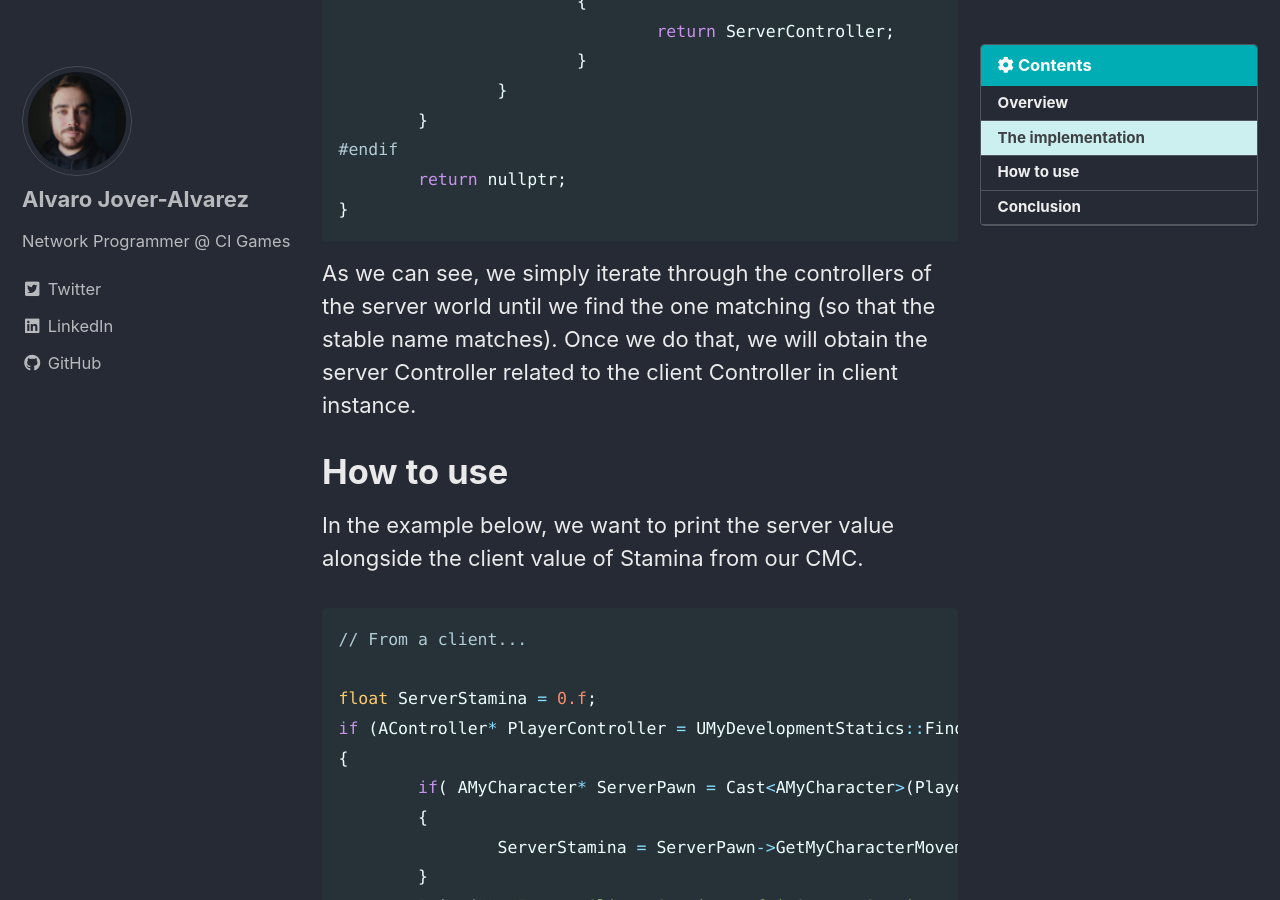
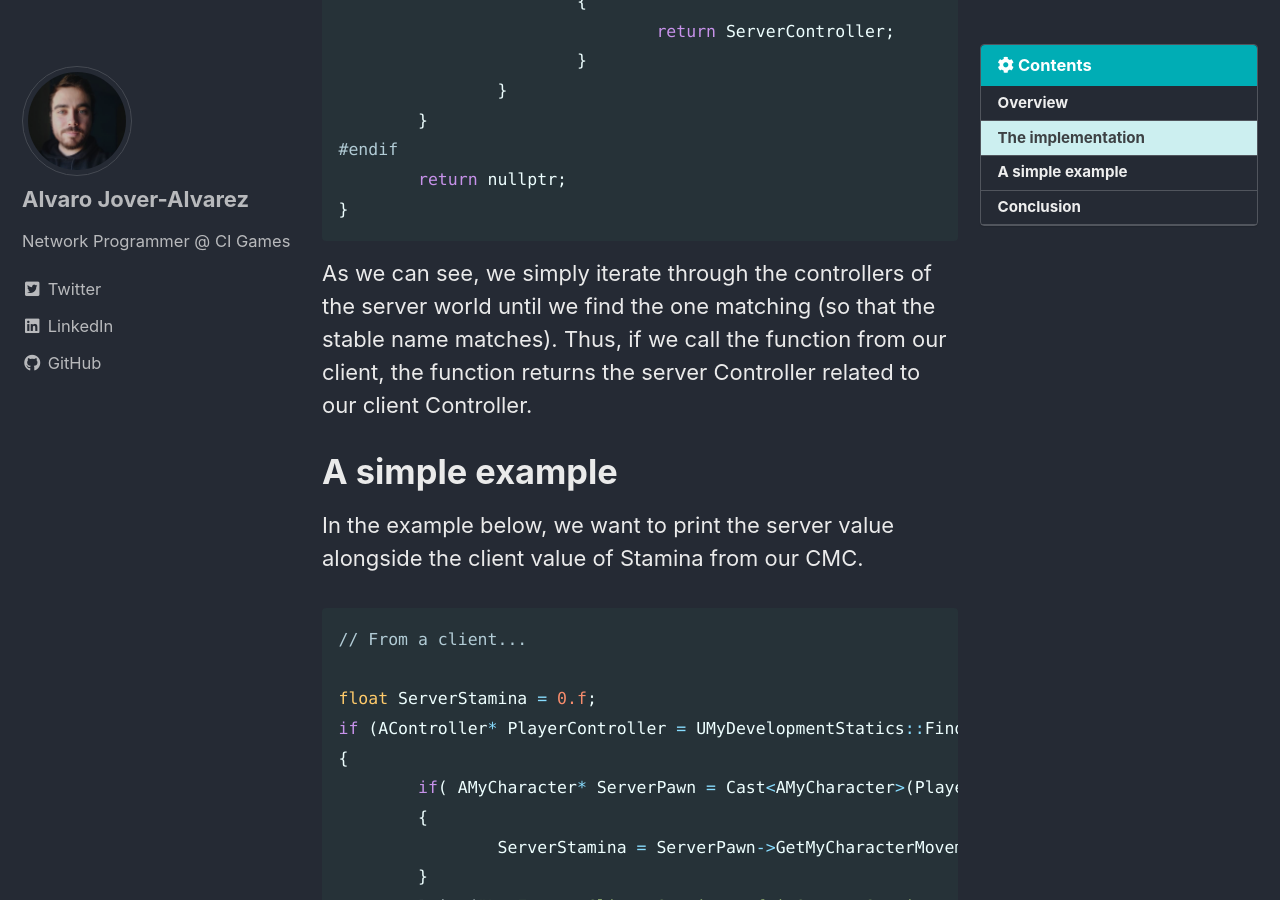
Before and after one commit to vorixo/devtricks, a Jekyll site: the page built from _posts/2024-01-04-convenient-pie-multiplayer-logging.md, in a window 1280 px wide and 900 px high, scrolled down 2952 px. Built offline with Jekyll 4.4.1, drawn with Linux system fonts in a browser that asks for light colours; cached includes are drawn as plain includes.

Commit message:
[FIX] Spelling, typo

```diff
--- a/_posts/2024-01-04-convenient-pie-multiplayer-logging.md
+++ b/_posts/2024-01-04-convenient-pie-multiplayer-logging.md
@@ -101,9 +101,10 @@ AController* UMyDevelopmentStatics::FindPlayInEditorAuthorityPlayerController(AC
 }
 {% endhighlight %}
 
-As we can see, we simply iterate through the controllers of the server world until we find the one matching (so that the stable name matches). Once we do that, we will obtain the server Controller related to the client Controller in client instance.
+As we can see, we simply iterate through the controllers of the server world until we find the one matching (so that the stable name matches). Thus, if we call the function from our client, the function returns the server Controller related to our client Controller.
 
-# How to use
+# A simple example
+
 In the example below, we want to print the server value alongside the client value of Stamina from our CMC.
 
 {% highlight c++ %}
```
